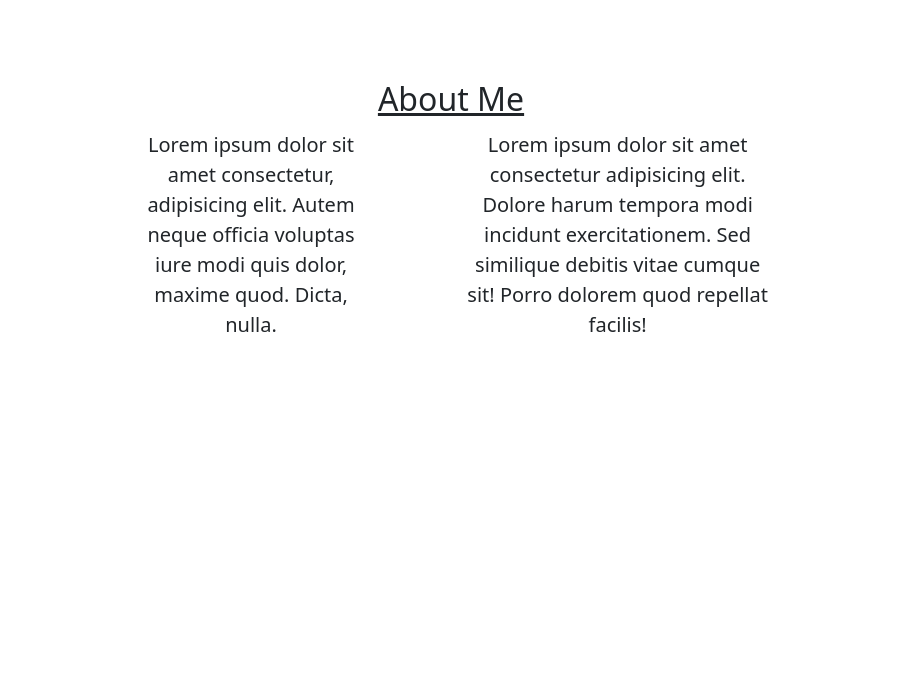
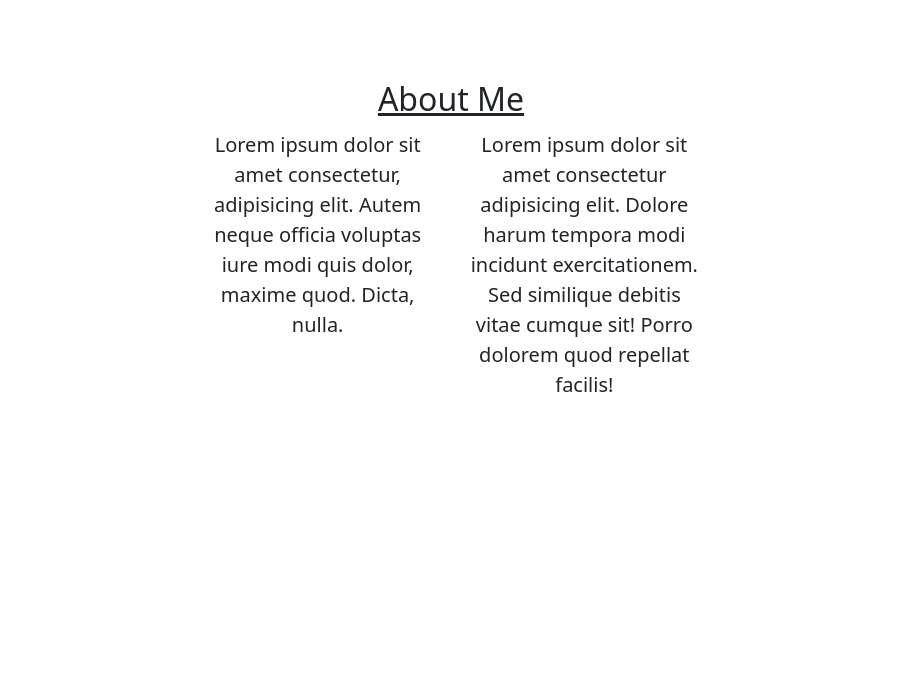
Before and after one commit to nahdyarmansyah/MyPortofolio-Photography.github.io, a plain HTML site: page index.html in a window 1280 px wide. Shown: the part 800-1473 px from the top of the page, without its empty margins (189-1090 px from the left). Drawn offline with nearby package versions, Linux system fonts and the light colour scheme.

Commit message:
Perubahan coloumn about me

```diff
--- a/index.html
+++ b/index.html
@@ -75,10 +75,10 @@
           </div>
         </div>
         <div class="row justify-content-center fs-5 text-center">
-          <div class="col-md-4 col-sm-4">
+          <div class="col-md-4">
             <p>Lorem ipsum dolor sit amet consectetur, adipisicing elit. Autem neque officia voluptas iure modi quis dolor, maxime quod. Dicta, nulla.</p>
           </div>
-          <div class="col-md-5 col-sm-5 offset-lg-1">
+          <div class="col-md-4 text-center">
             <p>Lorem ipsum dolor sit amet consectetur adipisicing elit. Dolore harum tempora modi incidunt exercitationem. Sed similique debitis vitae cumque sit! Porro dolorem quod repellat facilis!</p>
           </div>
         </div>
```
